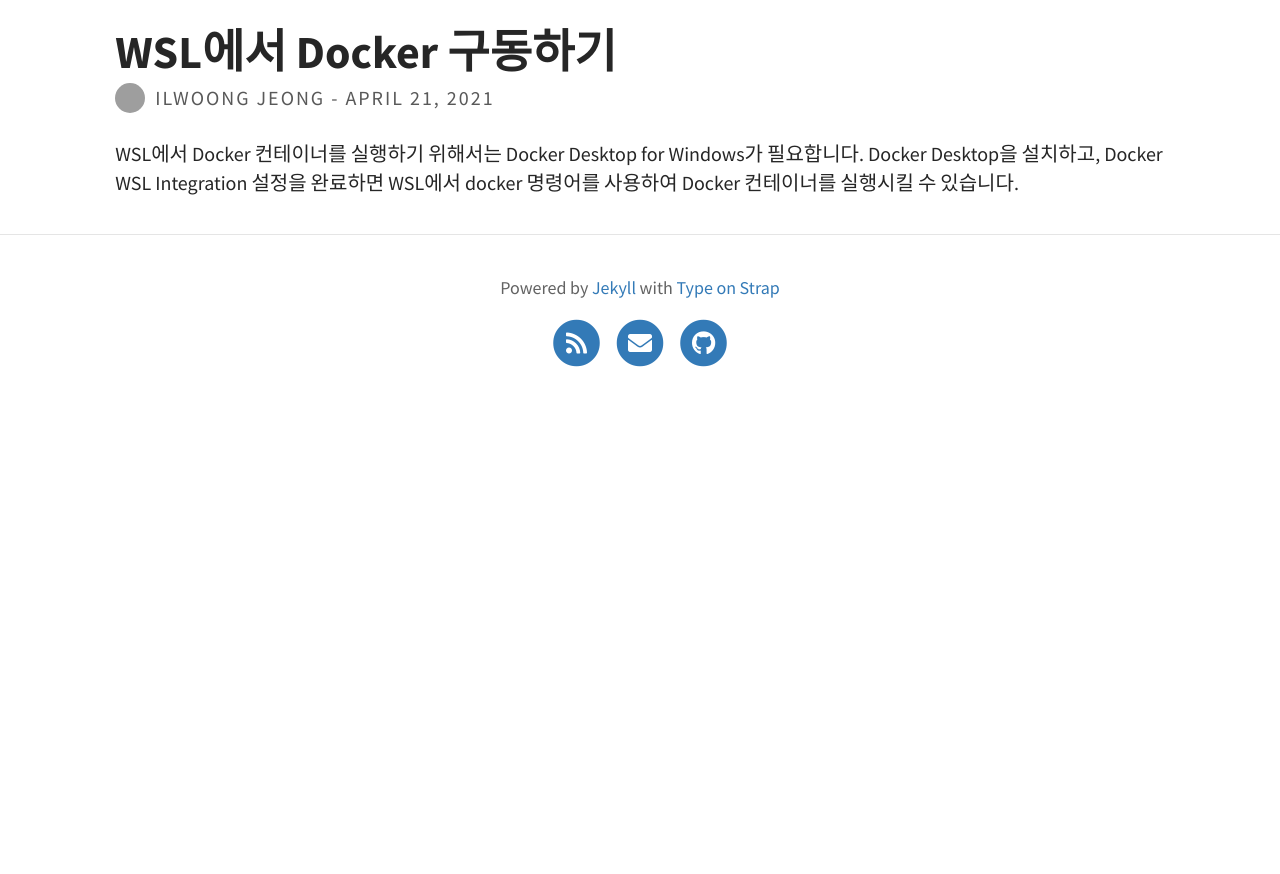
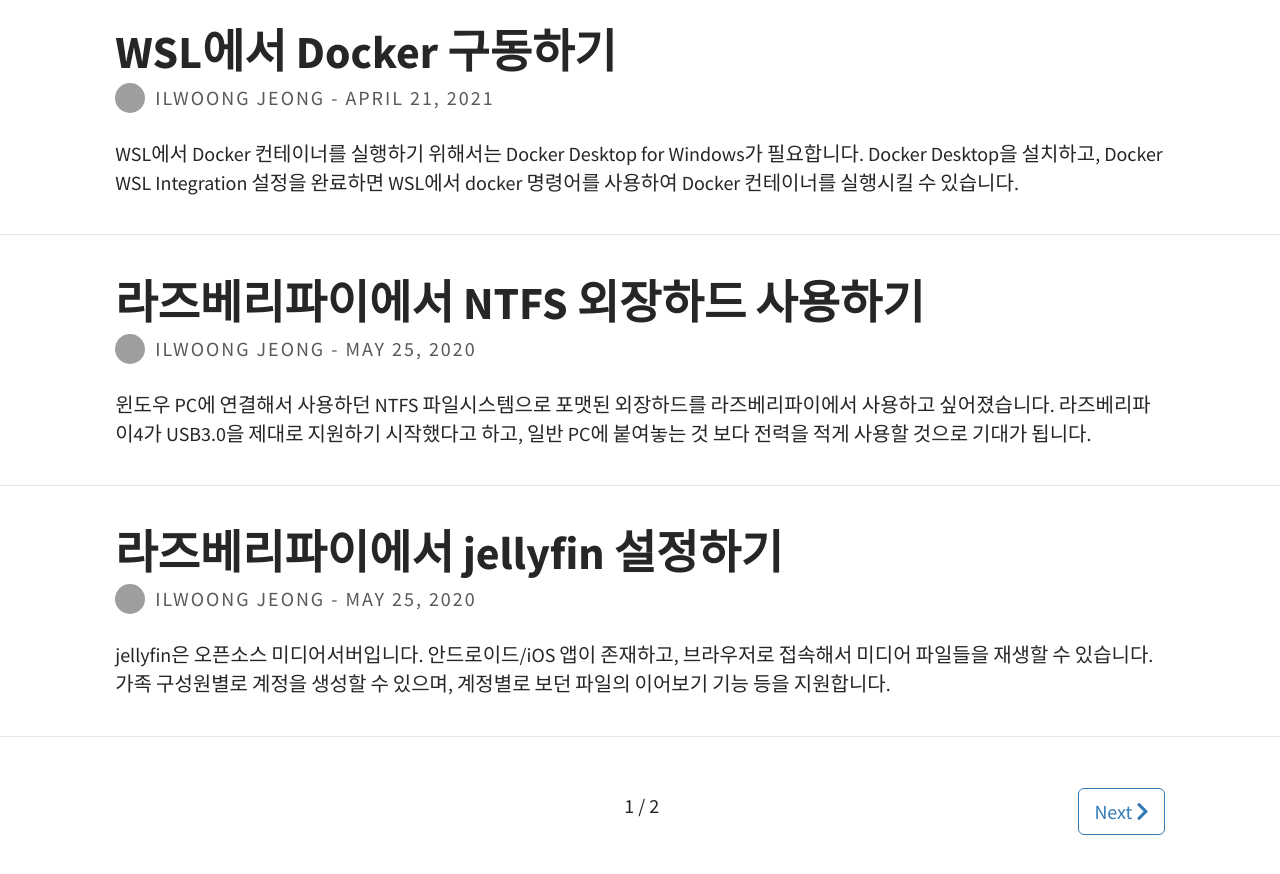
Before and after one commit to ilwoong/ilwoong.github.io, a Jekyll site: the page built from index.html, in a window 1280 px wide and 900 px high, scrolled down 930 px. Shown: the top 874 px of the window. Built offline with Jekyll 4.4.1, drawn with Linux system fonts in a browser that asks for light colours; the list of posts is cut into pages by our own code; before the commit the page ends 1335 px from its top, so only the background shows below that; grey boxes are pictures that could not be loaded.

Commit message:
Add new posts on raspberry pi Modify WSL2 tag to WSL

````diff
--- /dev/null
+++ b/_posts/2020-05-25-jellyfin-on-rpi.md
@@ -0,0 +1,62 @@
+---
+layout: post
+title: 라즈베리파이에서 jellyfin 설정하기
+tags: [Raspberry Pi, jellyfin]
+author: ilwoong
+---
+
+jellyfin은 오픈소스 미디어서버입니다. 안드로이드/iOS 앱이 존재하고, 브라우저로 접속해서 미디어 파일들을 재생할 수 있습니다. 가족 구성원별로 계정을 생성할 수 있으며, 계정별로 보던 파일의 이어보기 기능 등을 지원합니다.
+
+### jellyfin 설치
+
+jellyfin 저장소를 저장소 리스트에 추가하고, apt를 이용하여 jellyfin을 설치합니다.
+
+```bash
+$ sudo apt install apt-transport-https
+$ wget -O - https://repo.jellyfin.org/jellyfin_team.gpg.key | sudo apt-key add -
+$ echo "deb [arch=$( dpkg --print-architecture )] https://repo.jellyfin.org/$( awk -F'=' '/^ID=/{ print $NF }' /etc/os-release ) $( awk -F'=' '/^VERSION_CODENAME=/{ print $NF }' /etc/os-release ) main" | sudo tee /etc/apt/sources.list.d/jellyfin.list
+$ sudo apt update
+$ sudo apt install jellyfin
+```
+
+### 라즈베리파이 GPU 메모리 할당량 설정
+
+기본 설정으로는 GPU 메모리가 부족할 수 있어 다음과 같이 GPU 메모리 할당량을 변경합니다.
+
+```bash
+$ sudo nano /boot/config.txt
+```
+
+위 파일의 맨 아랫줄에 다음과 같이 추가합니다.
+
+```conf
+gpu_mem = 512
+```
+
+위 설정대로 했는데도, 성능이 떨어지거나 하면 라즈베리파이 펌웨어를 최신으로 업데이트 합니다.
+
+```bash
+$ sudo rpi-update
+```
+
+### 하드웨어 가속 설정
+
+하드웨어 가속 사용을 위해서는 jellyfin FFMpeg 프로세스에서 인코더를 사용하도록 jellyfin 서비스 유저를 비디오 그룹에 추가해야 합니다.
+
+```bash
+$ sudo usermod -aG video jellyfin
+$ sudo service jellyfin restart
+```
+
+그 다음 jellyfin 설정 페이지에 접속해서
+
+```conf
+재생 > 하드웨어가속 > OpenMAX OMX 선택 > 하드웨어 인코딩 활성화 선택
+```
+
+과 같이 설정하면 트랜스코딩 시 하드웨어를 사용하여 가속하도록 설정할 수 있습니다.
+
+
+## 참고자료
+- <https://jellyfin.org/downloads/>
+- <https://blog.dalso.org/raspberry-pi/raspberry-pi-4/7829>
--- /dev/null
+++ b/_posts/2020-05-25-ntfs-on-rpi.md
@@ -0,0 +1,98 @@
+---
+layout: post
+title: 라즈베리파이에서 NTFS 외장하드 사용하기
+tags: [Raspberry Pi, NTFS]
+author: ilwoong
+---
+
+윈도우 PC에 연결해서 사용하던 NTFS 파일시스템으로 포맷된 외장하드를 라즈베리파이에서 사용하고 싶어졌습니다. 라즈베리파이4가 USB3.0을 제대로 지원하기 시작했다고 하고, 일반 PC에 붙여놓는 것 보다 전력을 적게 사용할 것으로 기대가 됩니다.
+
+인터넷을 뒤져 필요한 패키지가 무엇인지 찾아서 설치합니다.
+
+```bash
+$ sudo apt install ntfs-3g fonts-unfonts-core
+```
+
+- ntfs-3g: NTFS 하드디스크에 쓰기 작업을 하기 위해 필요한 패키지
+- fonts-unfonts-core: 한글 출력을 위한 폰트
+
+외장하드를 라즈베리파이의 USB에 연결하고 전원을 넣은 다음 잘 인식되었는지 확인하기 위해 lsblk 명령어를 사용합니다. 제가 사용한 외장하드 케이스 [Sabrent DS-4SSD](https://www.sabrent.com/product/DS-4SSD/usb-3-0-4-bay-2-5-hard-drive-ssd-docking-station-fan){:target="_blank"}는 4개의 2.5인치 하드디스크를 지원하는 제품입니다. 하드디스크를 4개나 사용하지만, 별도의 전원 어댑터를 사용하는 제품이라 라즈베리파이에서 전원공급을 고민하지 않아도 됩니다.
+
+
+```bash
+$ lsblk
+NAME        MAJ:MIN RM  SIZE RO TYPE MOUNTPOINT
+sda           8:0    0  1.8T  0 disk
+└─sda1        8:1    0  1.8T  0 part
+sdb           8:16   0  1.8T  0 disk
+├─sdb1        8:17   0  128M  0 part
+└─sdb2        8:18   0  1.8T  0 part
+sdc           8:32   0  1.8T  0 disk
+└─sdc1        8:33   0  1.8T  0 part
+sdd           8:48   0  1.8T  0 disk
+├─sdd1        8:49   0  128M  0 part
+└─sdd2        8:50   0  1.8T  0 part
+mmcblk0     179:0    0 59.6G  0 disk
+├─mmcblk0p1 179:1    0  256M  0 part /boot
+└─mmcblk0p2 179:2    0 59.4G  0 part /
+```
+
+4개의 하드디스크가 모두 잘 인식되었습니다.
+
+일회성으로 마운트를 하고 싶은 경우는 다음과 같이 mount 명령어를 이용합니다.
+
+```bash
+$ sudo mount -t ntfs /dev/sda1 /mnt/ext1
+```
+
+마운트 후 df 명령어로 잘 마운트 되었는지 확인할 수 있습니다. 이제 /mnt/ext1이라는 폴더로 외장하드를 접근할 수 있습니다.
+
+```bash
+$ df -h
+Filesystem      Size  Used Avail Use% Mounted on
+/dev/root        59G  3.3G   53G   6% /
+devtmpfs        1.8G     0  1.8G   0% /dev
+tmpfs           1.9G     0  1.9G   0% /dev/shm
+tmpfs           1.9G  8.5M  1.9G   1% /run
+tmpfs           5.0M  4.0K  5.0M   1% /run/lock
+tmpfs           1.9G     0  1.9G   0% /sys/fs/cgroup
+/dev/mmcblk0p1  253M   53M  200M  21% /boot
+tmpfs           376M     0  376M   0% /run/user/1000
+/dev/sdc1       1.9T  500G  1.4T  27% /mnt/ext1
+```
+
+사용이 끝난 후 언마운트를 하고 싶으면 umount 명령어를 사용합니다.
+
+```bash
+$ sudo umount -v /dev/sda1
+```
+
+매번 마운트하는 것은 번거롭습니다. /etc/fstab 파일에 다음 항목을 수정하고 재부팅 하면 자동으로 마운트가 됩니다.
+
+```bash
+# <filesystem> <mount point> <type> <options> <dump> <pass>
+UUID=1AAC1487AC146015 /mnt/ext1 ntfs default,nofail 0 0
+```
+
+- filesystem: 마운트할 파일 시스템 (/dev/sda, UUID=... 등)
+- mount point: 마운트할 경로
+- type: 파일시스템 이름 (ext4, ntfs 등)
+- options: 마운트 옵션 (rw, ro, noexec 등)
+- dump: 파일시스템이 dump가 필요한지 여부 설정 (0, 1)
+- pass: 리부팅 시 파일 시스템을 검사할지 여부 설정 (0, 1)
+
+참고로 UUID는 blkid 명령어로 확인할 수 있습니다.
+
+```bash
+$ blkid
+/dev/mmcblk0p1: LABEL_FATBOOT="boot" LABEL="boot" UUID="6341-C9E5" TYPE="vfat" PARTUUID="ea7d04d6-01"
+/dev/mmcblk0p2: LABEL="rootfs" UUID="80571af6-21c9-48a0-9df5-cffb60cf79af" TYPE="ext4" PARTUUID="ea7d04d6-02"
+/dev/sdb2: LABEL="ext1" UUID="C6DA911EDA910C35" TYPE="ntfs" PARTLABEL="Basic data partition" PARTUUID="cb52e136-d449-4106-9ba0-4a8cbc8e4e65"
+/dev/sdc1: LABEL="ext2" UUID="1AAC1487AC146015" TYPE="ntfs" PARTUUID="bec865cd-01"
+/dev/sda1: LABEL="ext4" UUID="C41EDDD21EDDBD9C" TYPE="ntfs" PARTUUID="2ef8bb5d-01"
+/dev/sdd2: LABEL="ext3" UUID="104ABFB44ABF94C6" TYPE="ntfs" PARTLABEL="Basic data partition" PARTUUID="9596b51b-c02b-434b-aa76-3355cfc3534e"
+```
+
+### 참고자료
+- <https://geeksvoyage.com/raspberry%20pi/sdcard-for-pi/>{:target="_blank"}
+- <https://dev.meye.net/entry/fstab>{:target="_blank"}
````
Also changed, not shown: _posts/2020-04-07-smb-on-rpi.md (added, +56 -0 lines), _posts/2021-04-21-docker-on-wsl2.md (+1 -1 lines), _posts/2021-04-21-multiple-distro-wsl2.md (+1 -1 lines).
